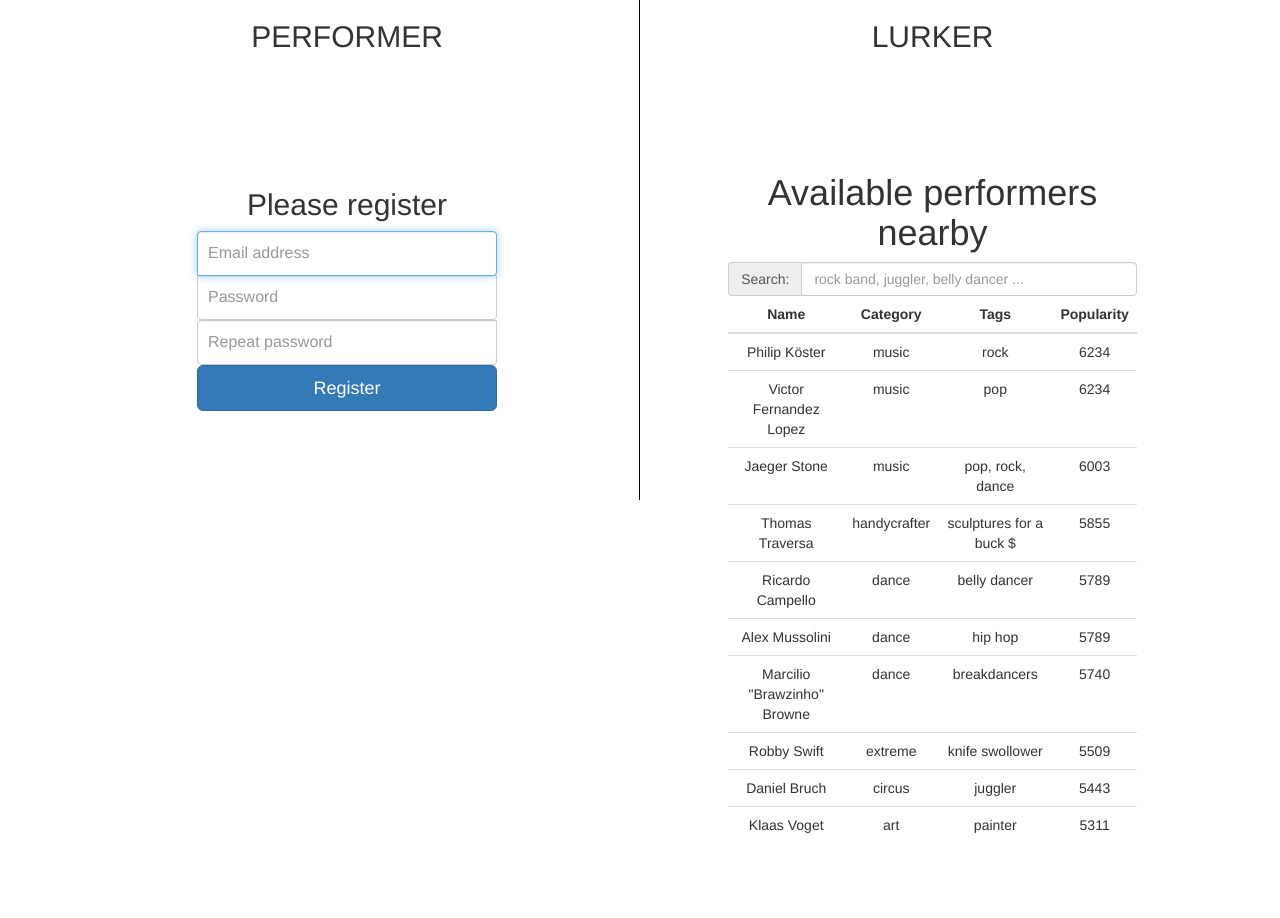
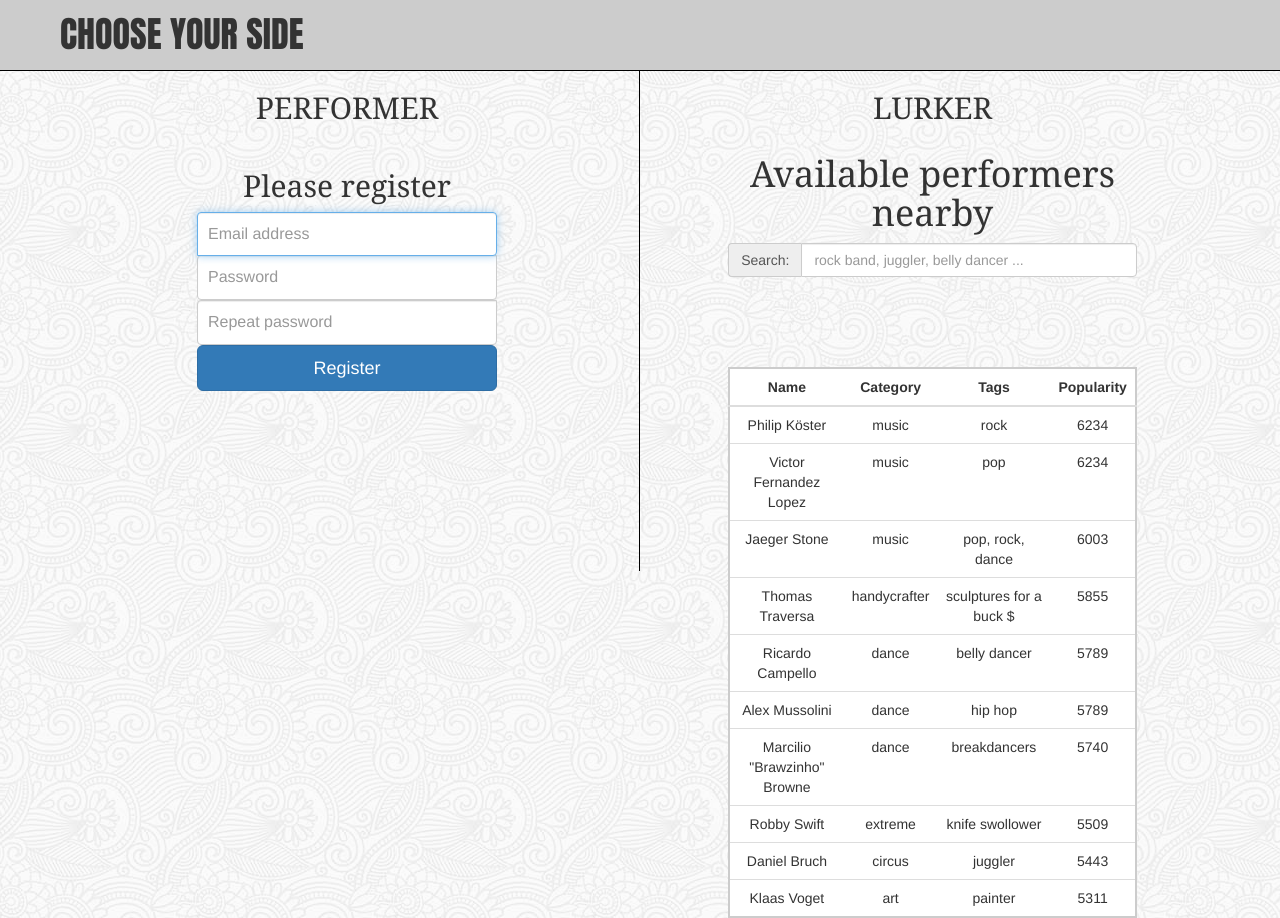
Before and after one commit to canvural/hack4culture, a PHP site: page / in a window 1280 px wide. Before the commit the page ends 833 px from the top, so only its background shows below. Run offline with PHP 8.4, Linux system fonts and the light colour scheme.

Commit message:
background

```diff
--- a/css/style.css
+++ b/css/style.css
@@ -1,5 +1,10 @@
 html, body {
   height:100%;
+  background: #eeeeee url(images/symphony.png);
+}
+
+h1, h2, h3 {
+  font-family: Georgia, serif;
 }
 
 .container {
@@ -16,6 +21,21 @@ html, body {
 
 .headers {
   text-align: center;
+}
+header {
+  border-bottom: 1px solid black;
+}
+
+header h1 {
+  margin: 0;
+  padding: 15px 15px 15px 60px;
+  background-color: #CCC;
+  font-family: Impact, Charcoal, sans-serif;
+}
+
+table {
+  background-color: white;
+  border: 2px solid #CCC;
 }
 
 #performer {
--- a/index.html
+++ b/index.html
@@ -9,11 +9,11 @@
   <title></title>
 </head>
 <body>
+  <header><h1>CHOOSE YOUR SIDE</h1></header>
 <div class="container">
   <div class="row" style="height:500px;">
     <div class="col-md-6" id="performer">
         <h2>PERFORMER</h2>
-        <br>
         <form class="form-signin">
           <h2 class="form-signin-heading">Please register</h2>
           <label for="inputEmail" class="sr-only">Email address</label>
@@ -27,13 +27,13 @@
     </div>
     <div class="col-md-6" id="lurker" ng-app="application" ng-controller="controllerTablePerformers">
       <h2>LURKER</h2>
-      <br>
       <div class="container searchBox">
         <h1 class="text-center">Available performers nearby</h1>
         <div class="input-group">
           <spam class="input-group-addon">Search: </spam>
           <input type="text" class="form-control" placeholder="rock band, juggler, belly dancer ..." ng-model="searchEngine">
         </div>
+        <br>
         <div >
           <table class="table table-hover">
             <thead>
```
Also changed, not shown: css/images/symphony.png (added).
